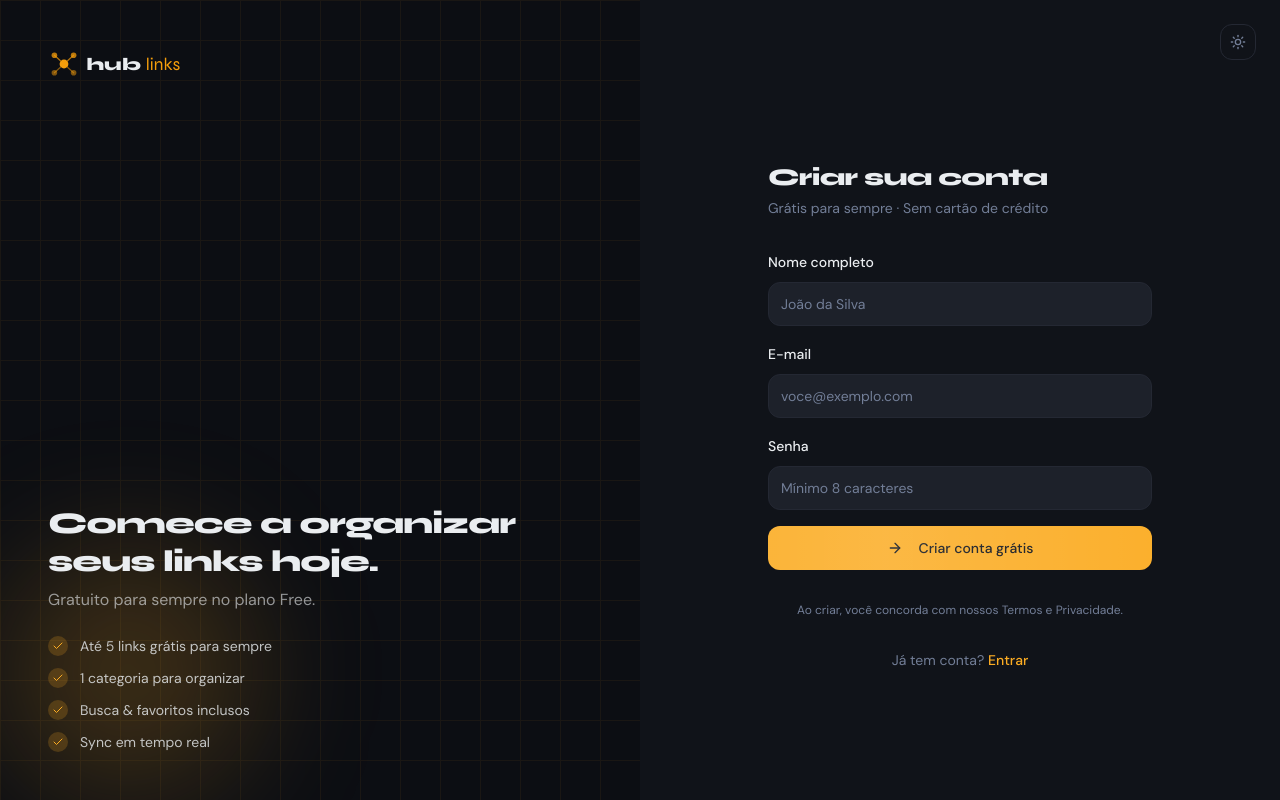
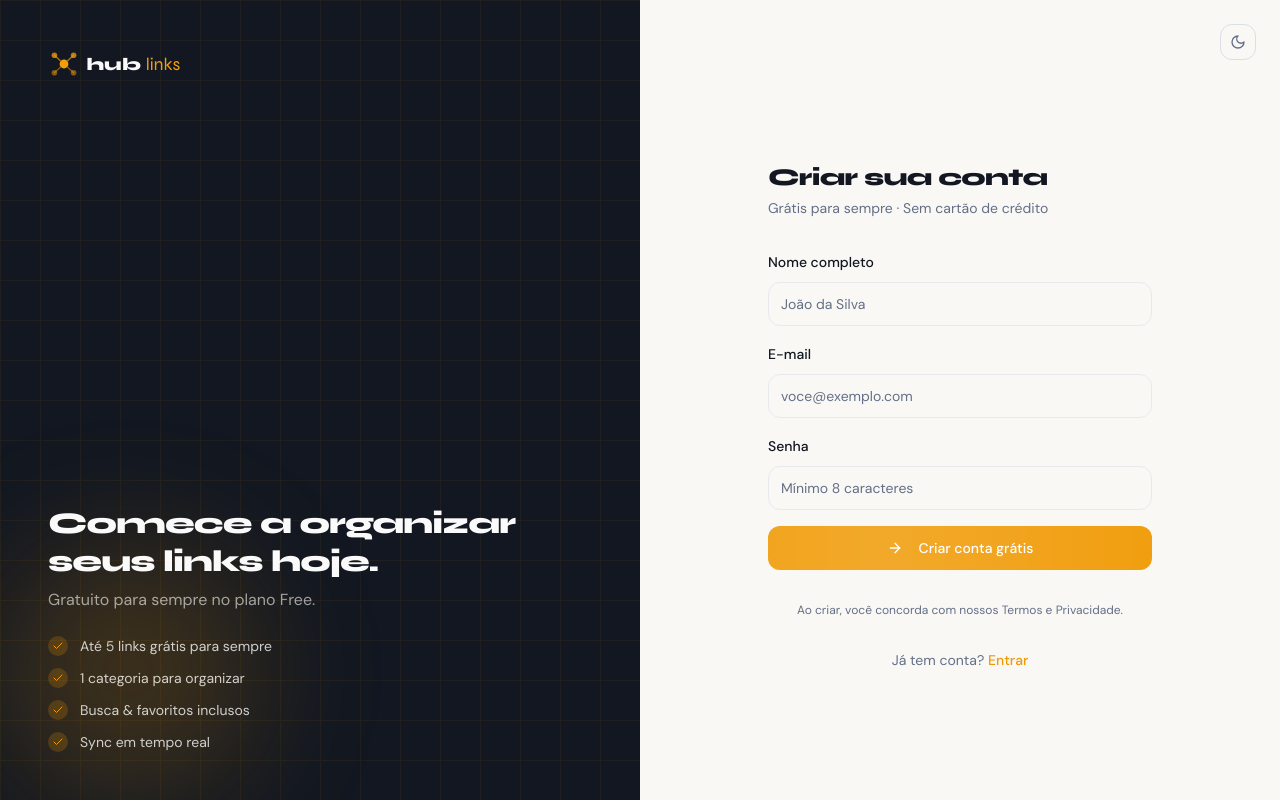
Before and after one commit to GBarcelos13/Hub-Links---FTK-Solutions, a React (Vite) app: page /signup in a window 1280 px wide. Built offline with nearby package versions, Linux system fonts and the light colour scheme; no server answers; the HTML template or start-up script is replaced by a standard one.

Commit message:
Change default theme to light
Co-Authored-By: Claude Sonnet 4.6 <noreply@anthropic.com>

```diff
--- a/index.html
+++ b/index.html
@@ -21,10 +21,10 @@
     <script>
       (function () {
         var stored = localStorage.getItem('hub-theme');
-        if (stored === 'light') {
+        if (stored === 'dark') {
+          document.documentElement.classList.add('dark');
+        } else {
           document.documentElement.classList.remove('dark');
-        } else {
-          document.documentElement.classList.add('dark');
         }
       })();
     </script>
--- a/src/contexts/ThemeContext.tsx
+++ b/src/contexts/ThemeContext.tsx
@@ -11,7 +11,7 @@ export function ThemeProvider({ children }: { children: React.ReactNode }) {
   const [theme, setTheme] = useState<Theme>(() => {
     const stored = localStorage.getItem('hub-theme');
     if (stored === 'light' || stored === 'dark') return stored;
-    return 'dark';
+    return 'light';
   });
 
   useEffect(() => {
```
